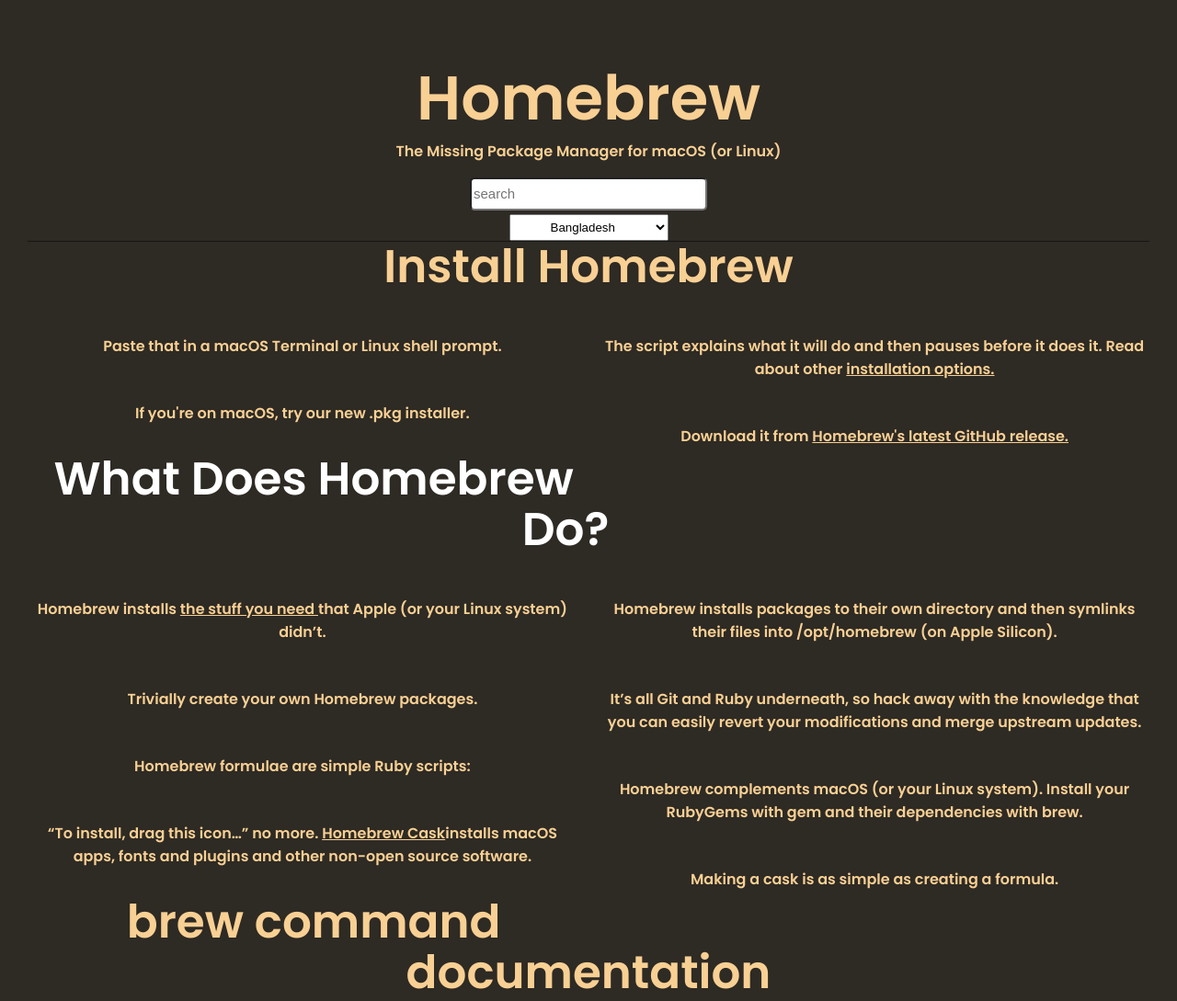
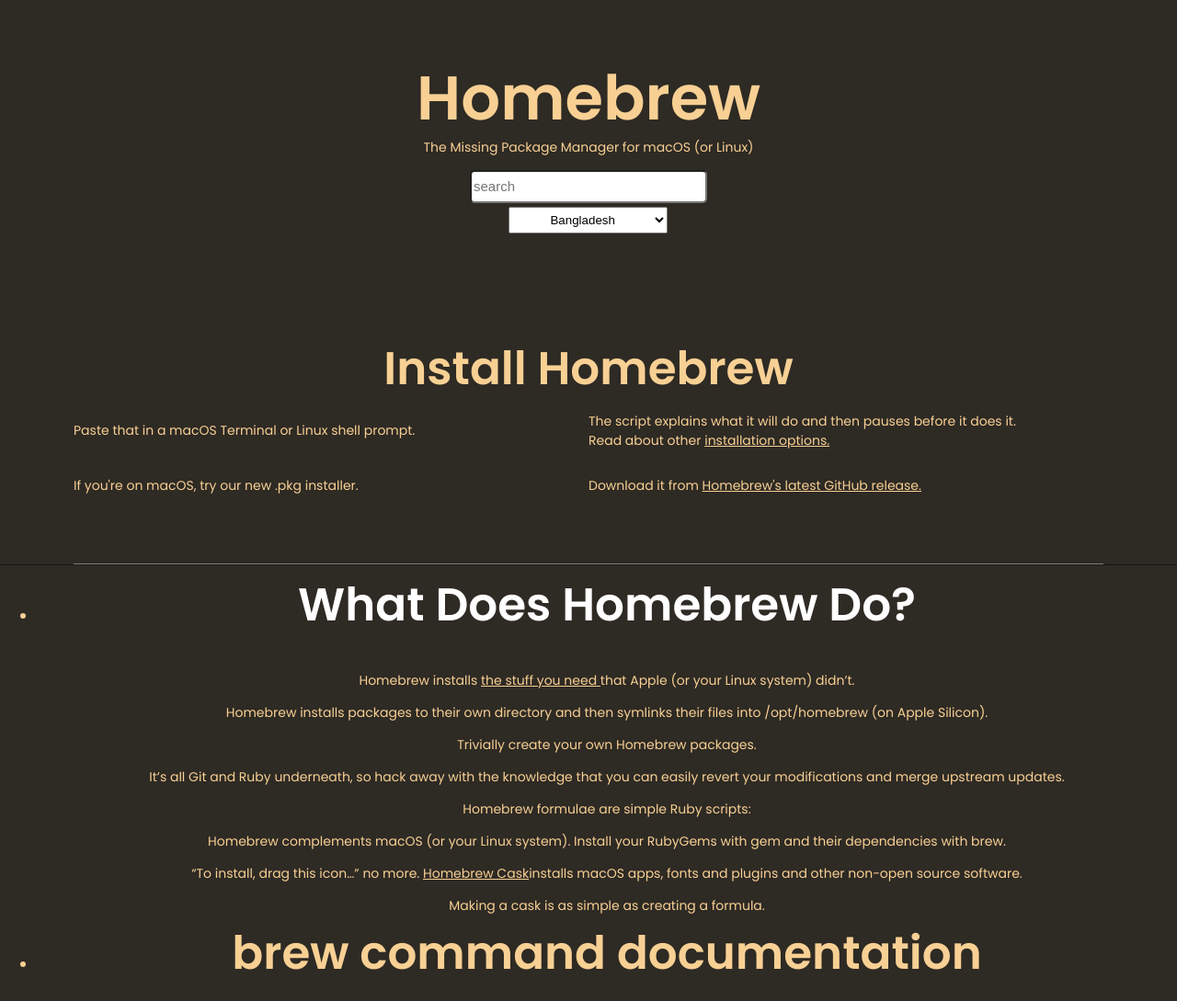
Before and after one commit to shamim-hossain008/homebrew, a plain HTML site: page index.html in a window 1280 px wide. Shown: the top 1089 px of the page at 92% size. Drawn offline with Linux system fonts and the light colour scheme.

Commit message:
refactor element structure and added styles

```diff
--- a/index.html
+++ b/index.html
@@ -32,31 +32,32 @@
     </main>
     <!--1st section end -->
 
-    <!-- Main section Start -->
-    <section class="information">
-      <ul>
-        <li>
-          <div>
+    <!-- Informantion section starts -->
+    <section class="info-container">
       <h2>Install Homebrew</h2>
-            <br />
 
-            <div class="col-1">
+      <div class="info-1">
+        <div class="content-1">
           <p>Paste that in a macOS Terminal or Linux shell prompt.</p>
         </div>
-            <div class="col-2">
+
+        <div class="content-1">
           <p>
-                The script explains what it will do and then pauses before it
-                does it. Read about other
+            The script explains what it will do and then pauses before it does
+            it.
+            <br />
+            Read about other
             <a href=" installation options."> installation options.</a>
           </p>
         </div>
       </div>
-          <!-- After -->
-          <div>
-            <div class="col-1">
+
+      <div class="info-1">
+        <div class="content-1">
           <p>If you're on macOS, try our new .pkg installer.</p>
         </div>
-            <div class="col-2">
+
+        <div class="content-1">
           <p>
             Download it from
             <a href="Homebrew's latest GitHub release."
@@ -65,7 +66,19 @@
           </p>
         </div>
       </div>
-        </li>
+
+    </section>
+
+    <!-- information section ends -->
+    <!-- Main section Start -->
+    <section class="information">
+      <!-- After -->
+      <div>
+        <div class="col-1"></div>
+        <div class="col-2"></div>
+      </div>
+
+      <ul>
         <!-- After -->
 
         <li>
--- a/styles/styles.css
+++ b/styles/styles.css
@@ -2,11 +2,11 @@ body {
   font-family: "Poppins", sans-serif;
   background-color: #2e2a24;
   color: #f8d094;
-  height: 100%;
+  height: 100vh;
   font-size: 100%;
   background: #2e2a24;
   margin: 0;
-  padding: 0 30px;
+  padding: 0;
 }
 .heading1 {
   color: #f8d094;
@@ -19,7 +19,7 @@ body {
   text-align: center;
 }
 p {
-  font-weight: bold;
+  font-size: 14px;
 }
 .search {
   width: 250px;
@@ -34,11 +34,7 @@ p {
 a {
   color: #f8d094;
 }
-section ul {
-  list-style: none;
-  padding: 0;
-  margin: 0;
-}
+
 section.information {
   border-top: 1px solid rgba(0, 0, 0, 0.5);
   text-align: center;
@@ -58,22 +54,11 @@ h2 {
   display: block;
 }
 
-.col-1 {
-  width: 49%;
-  float: left;
-  padding: 0 0 1em;
-}
-.col-2 {
-  width: 49%;
-  float: right;
-  padding: 0 0 1em;
-  justify-content: space-between;
-}
 .question {
   color: white;
   text-align: center;
   justify-content: center;
-  padding-right: 50px;
+
 }
 .brew {
   text-align: center;
@@ -84,3 +69,23 @@ section.footer {
   padding-top: 2px;
   font-size: 80%;
 }
+
+.info-container {
+  padding-top: 120px;
+  padding-bottom: 60px;
+  margin-top: 40px;
+  width: 70rem;
+  margin: auto;
+  border-bottom: 1px solid gray;
+}
+
+.info-1 {
+  display: flex;
+  justify-content: space-between;
+  align-items: center;
+  width: 100%;
+}
+
+.content-1 {
+  width: 50%;
+}
```
Lines whose indentation alone changed are shown as unchanged.
